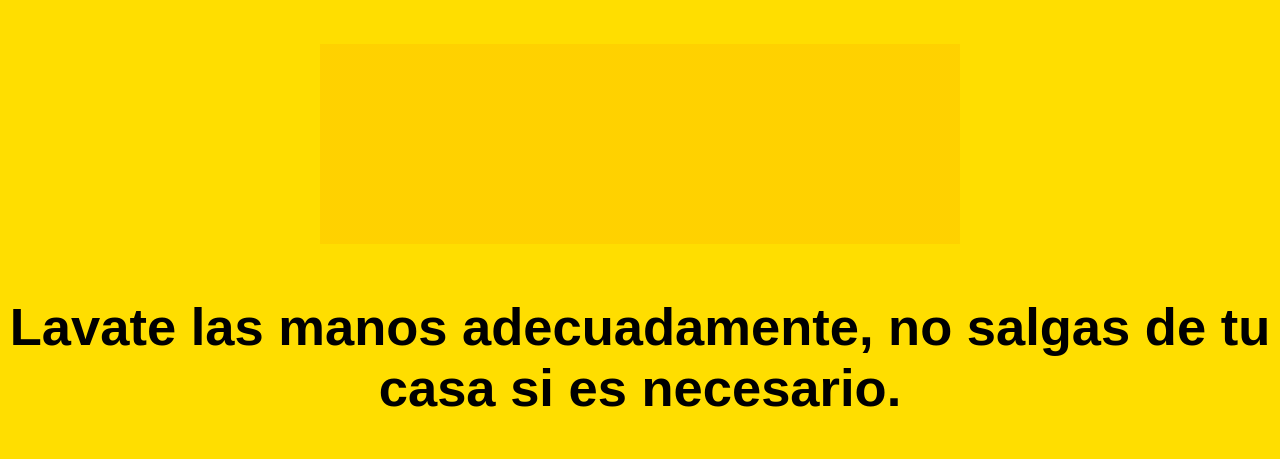
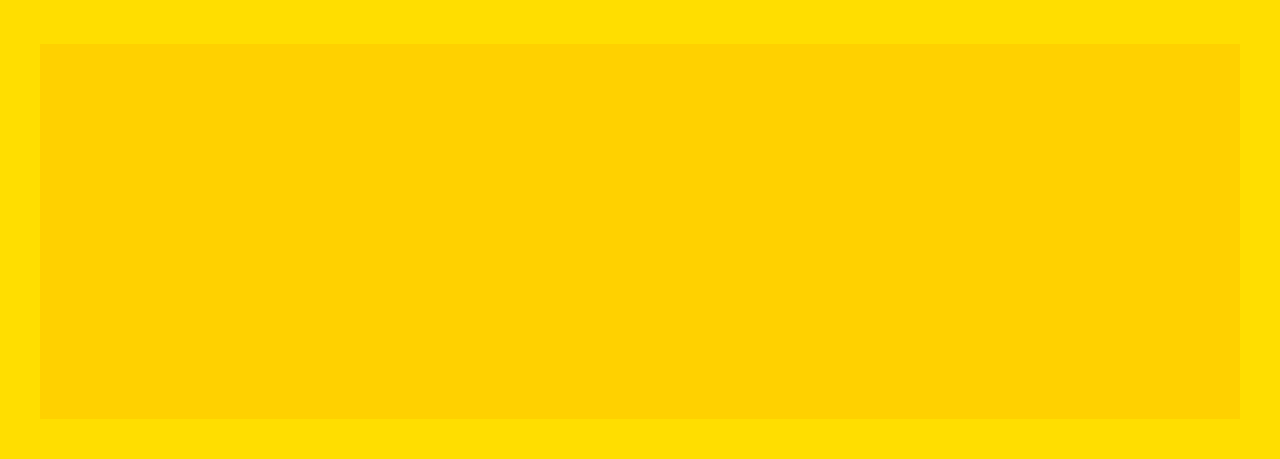
Before and after one commit to brayanrojastv/sobredosiscah, a plain HTML site: page index.html in a window 1280 px wide. Shown: the part 282-741 px from the top of the page. Drawn offline with Linux system fonts and the light colour scheme; grey boxes are pictures that could not be loaded; a web font is replaced by a local one.

Commit message:
Update index.html

```diff
--- a/index.html
+++ b/index.html
@@ -16,7 +16,7 @@
 
 			<li><a href="https://forms.gle/46i9vuShpjbFZoii7">PETICION DE CANCIONES</a></li><br>
 	<h1>#NOTECONTAGIESCAH</h1>
-<img src="gif.gif">
+<img src="gif.gif" width="1200">
 <h2>Lavate las manos adecuadamente, no salgas de tu casa si es necesario.</h2>
 <iframe width="962" height="541" src="https://www.youtube.com/embed/ZkKmiWnn3zE" frameborder="0" allow="accelerometer; autoplay;  picture-in-picture" allowfullscreen></iframe>
 	<!--<iframe src="https://player.castr.io/live_3c3fcb1061b511eab83e0f91c6eee90b" width="590" height="431" frameborder="0" scrolling="no" allow="autoplay" allowfullscreen webkitallowfullscreen mozallowfullscreen oallowfullscreen msallowfullscreen></iframe>-->
```
